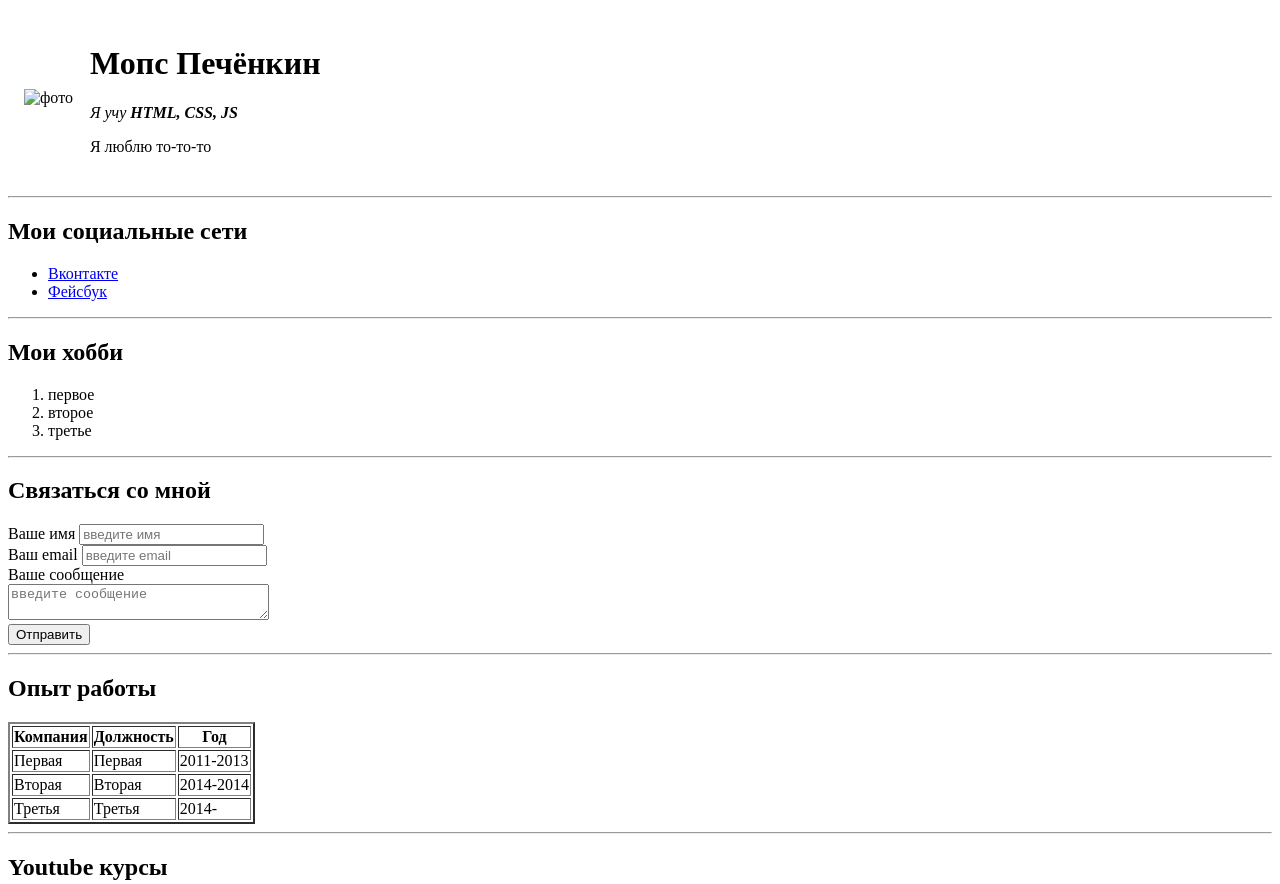
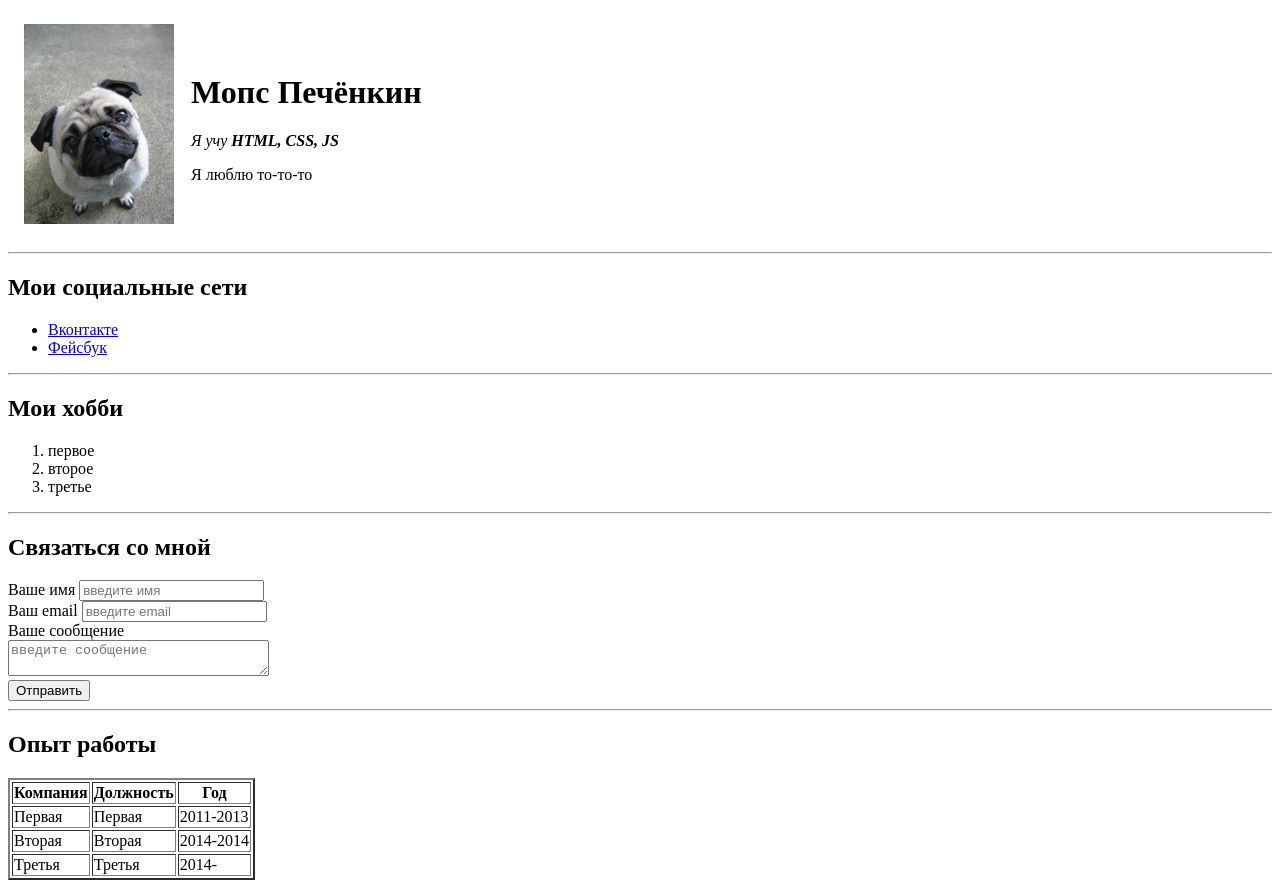
Before and after one commit to phen0m90/minin, a plain HTML site: page index.html in a window 1280 px wide. Shown: the top 884 px of the page. Drawn offline with Linux system fonts and the light colour scheme.

Commit message:
photo location changed

```diff
--- a/index.html
+++ b/index.html
@@ -7,7 +7,7 @@
 <body>
     <table cellspacing="15">
         <tr>
-            <td><img src="images/pugs_14.jpg" width="150" alt="фото"></td>
+            <td><img src="pugs_14.jpg" width="150" alt="фото"></td>
             <td>
                 <h1>Мопс Печёнкин</h1>
                 <p><em>Я учу <strong>HTML, CSS, JS</strong></em></p>
```
